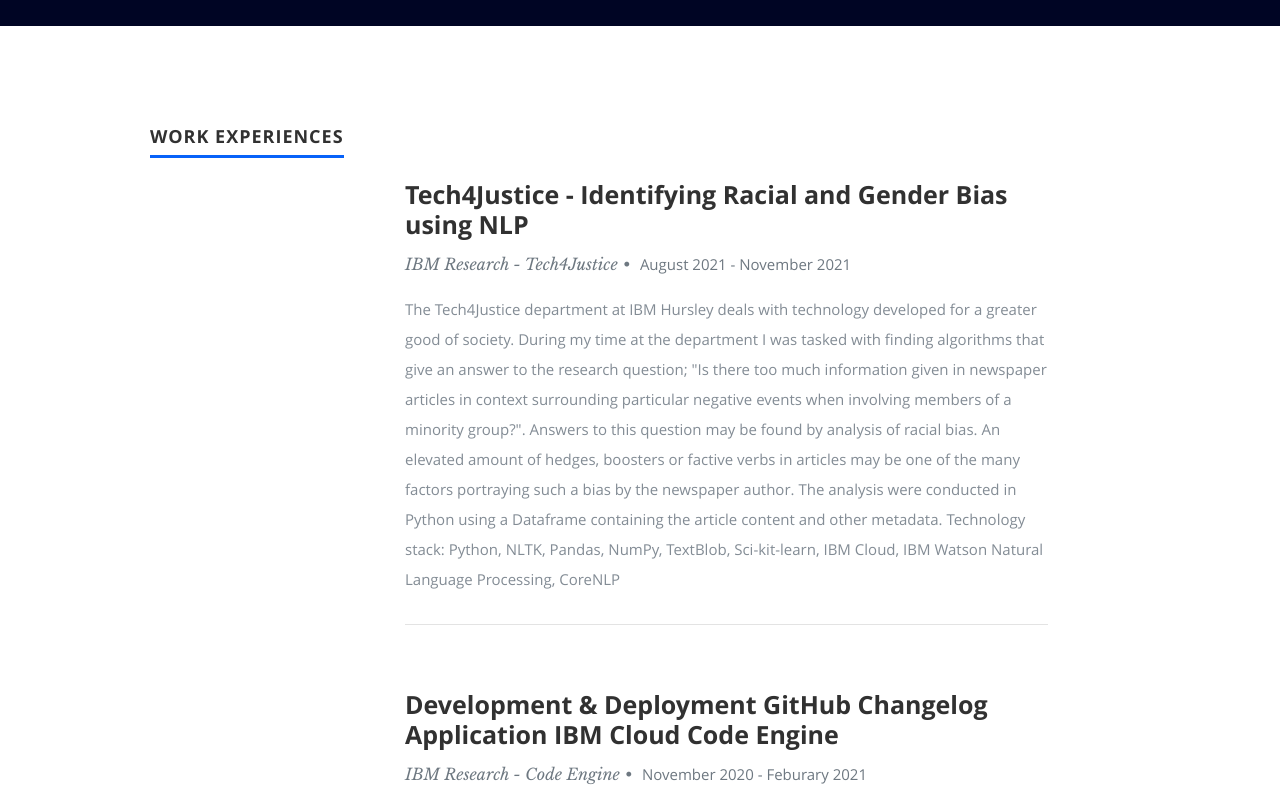
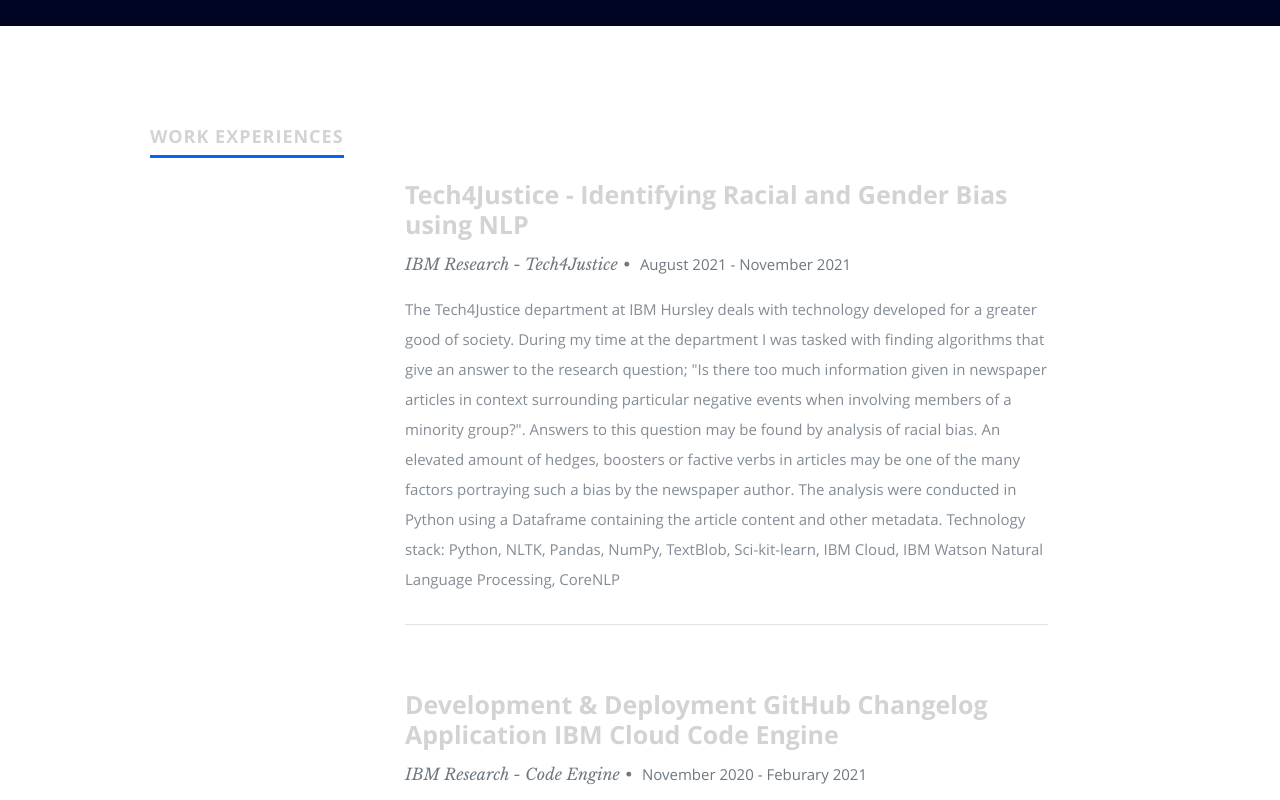
Before and after one commit to LucaWeissbeck/portfolio, a React (Create React App) app: page / in a window 1280 px wide. Shown: the part 1380-2180 px from the top of the page. Built offline with nearby package versions, Linux system fonts and the light colour scheme.

Commit message:
possibly fixed button colour issue

```diff
--- a/public/css/default.css
+++ b/public/css/default.css
@@ -243,7 +243,7 @@
 h4,
 h5,
 h6 {
-   color: #313131;
+   color: #D3D3D3;
    font-family: 'opensans-bold', sans-serif;
    font-weight: normal;
 }
@@ -454,7 +454,7 @@
 a:visited {
    text-decoration: none;
    outline: 0;
-   color: #11ABB0;
+   color: #444;
 
    -webkit-transition: color .3s ease-in-out;
    -moz-transition: color .3s ease-in-out;
--- a/public/css/layout.css
+++ b/public/css/layout.css
@@ -227,7 +227,7 @@
 
 #about a:hover,
 #about a:focus {
-   color: #0762f9;
+   color: #444;
 }
 
 #about h2 {
```
